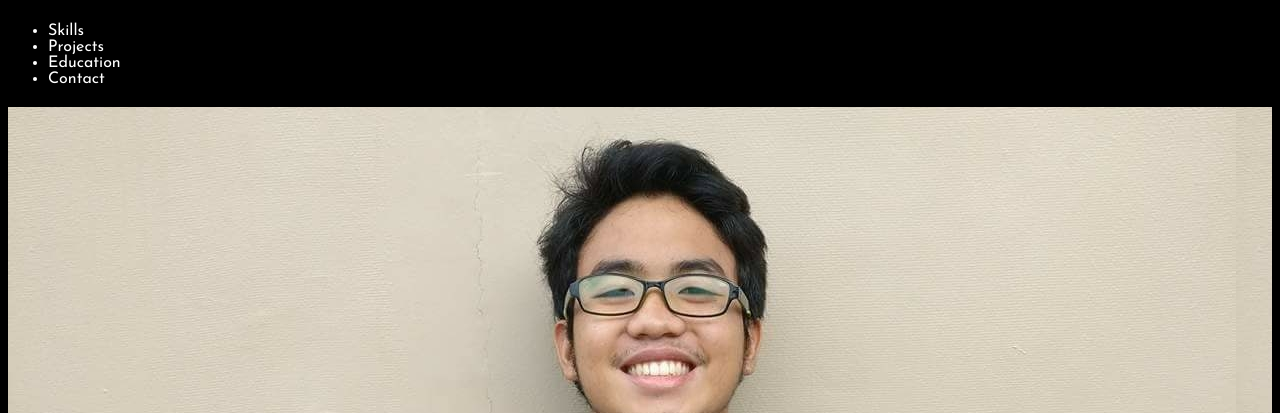
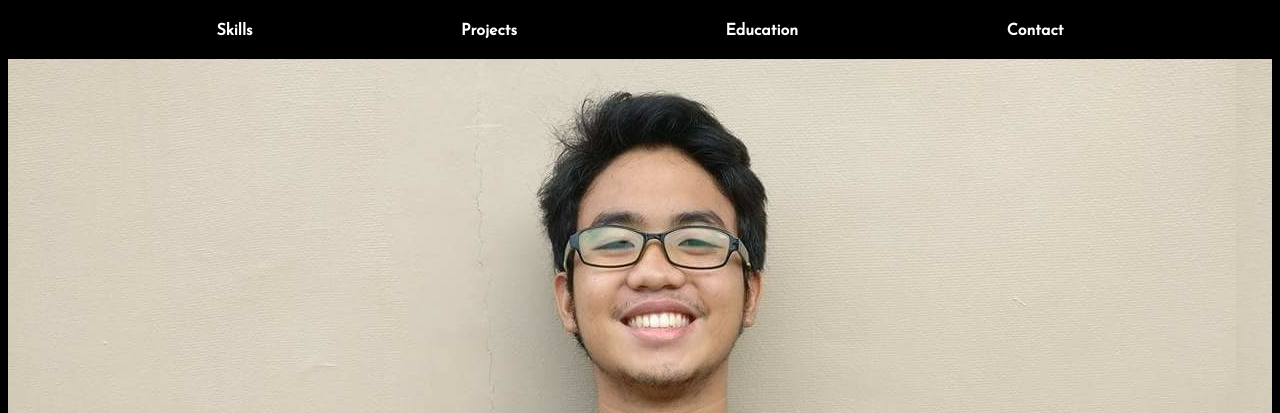
Before and after one commit to markfrias/personal-portfolio, a website: page index.html in a window 1280 px wide. Shown: the part 75-488 px from the top of the page. Drawn offline with Linux system fonts and the light colour scheme.

Commit message:
Add styling for main menu

```diff
--- a/css/main.css
+++ b/css/main.css
@@ -38,6 +38,23 @@ nav {
 .nav-list li:nth-child(2) a {
     color: #f7d33e;
 }
+
+/* Main menu styles */
+
+
+#main-menu-list {
+    list-style: none;
+    padding-left: 0;
+    display: flex;
+    flex-direction: row;
+    justify-content: space-evenly;
+}
+
+.main-menu-items {
+    font-weight: 700;
+    font-size: 100%;
+}
+
 
 /* Hero styles */
 .hero {
```
